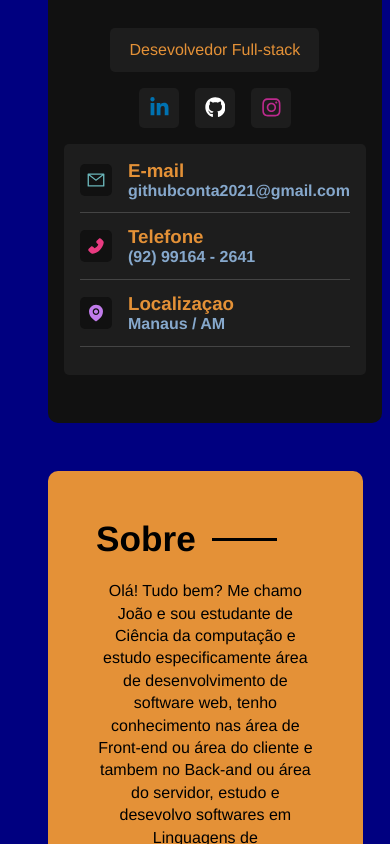
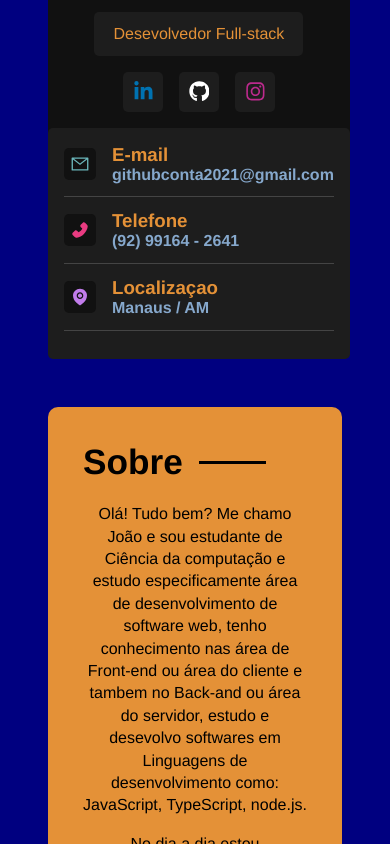
Before and after one commit to JoaoVitor2022dev/Web-Site-portifolio, a React (Vite) app: page / in a window 390 px wide. Shown: the part 460-1304 px from the top of the page. Built offline with nearby package versions, Linux system fonts and the light colour scheme.

Commit message:
alterando css

```diff
--- a/src/styles/main.sass
+++ b/src/styles/main.sass
@@ -24,7 +24,7 @@ a , svg
         margin-bottom: 10px
 
     #sidebar
-        padding: 16px
+        padding: 0
         margin: 0
 
 
@@ -52,5 +52,9 @@ a , svg
     #react
          width: 200px
 
+    #main-content
+        padding: 35px
+
     #informationContainer
         width: 100%
+        margin: 0
```
